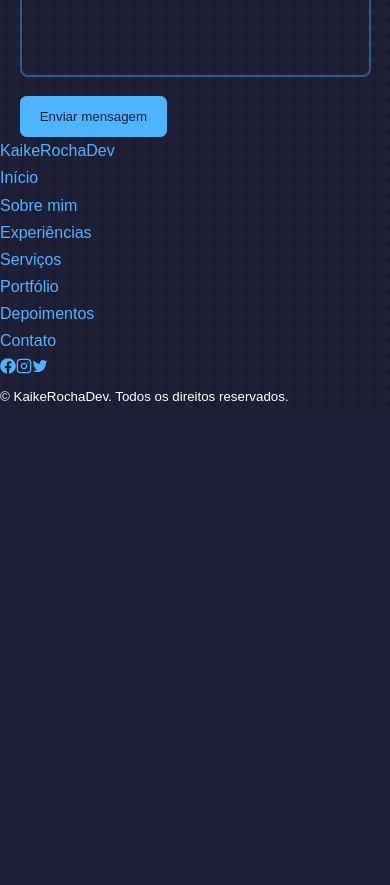
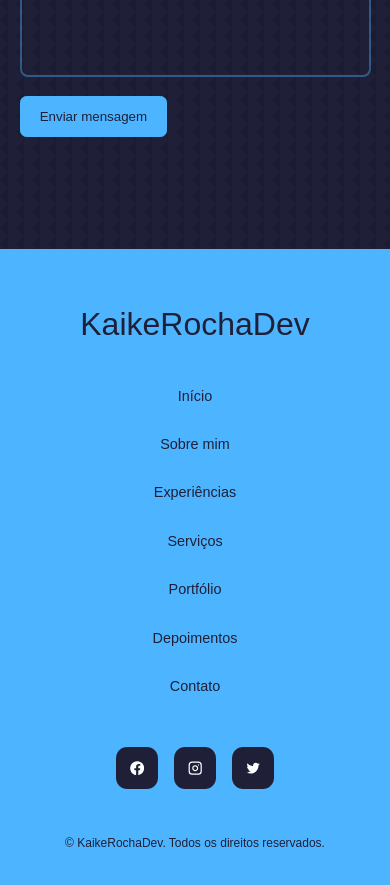
Before and after one commit to KaikeRochaDev/portfolio, a React (Create React App) app: page / in a window 390 px wide. Shown: the part 8900-9785 px from the top of the page. Before the commit the page ends 9309 px from the top, so only its background shows below. Built offline with nearby package versions, Linux system fonts and the light colour scheme.

Commit message:
Footer Component CSS and Responsive

```diff
--- a/src/components/footer/footer.css
+++ b/src/components/footer/footer.css
@@ -0,0 +1,65 @@
+footer{
+    background: var(--color-primary);
+    padding: 3rem 0;
+    text-align: center;
+    font-size: 0.9rem;
+    margin-top: 7rem;
+}
+
+footer a {
+    color: var(--color-bg);
+
+}
+
+.footer__logo{
+    font-size: 2rem;
+    font-weight: 500;
+    margin-bottom: 2rem;
+    display: inline-block;
+}
+
+.permalinks{
+    display: flex;
+    flex-wrap: wrap;
+    justify-content: center;
+    gap: 2rem;
+    margin: 0 auto 3rem;
+}
+
+.footer__socials{
+    display: flex;
+    justify-content: center;
+    gap: 1rem;
+    margin-bottom: 4rem;
+}
+
+.footer__socials a{
+    background: var(--color-bg);
+    color: var(--color-white);
+    padding: 0.8rem;
+    border-radius: 0.7rem;
+    display: flex;
+    border: 1px solid transparent;
+}
+
+.footer__socials a:hover{
+    background: transparent;
+    color: var(--color-bg);
+    border-color: var(--color-bg);
+}
+
+.footer__copy{
+    margin-bottom: 4rem;
+    color: var(--color-bg);
+}
+
+@media screen and (max-width: 700px) {
+    .permalinks {
+      flex-direction: column;
+      gap: 1.5rem;
+    }
+
+    .footer__socials {
+      margin-bottom: 2.6rem;
+    }
+  }
```
